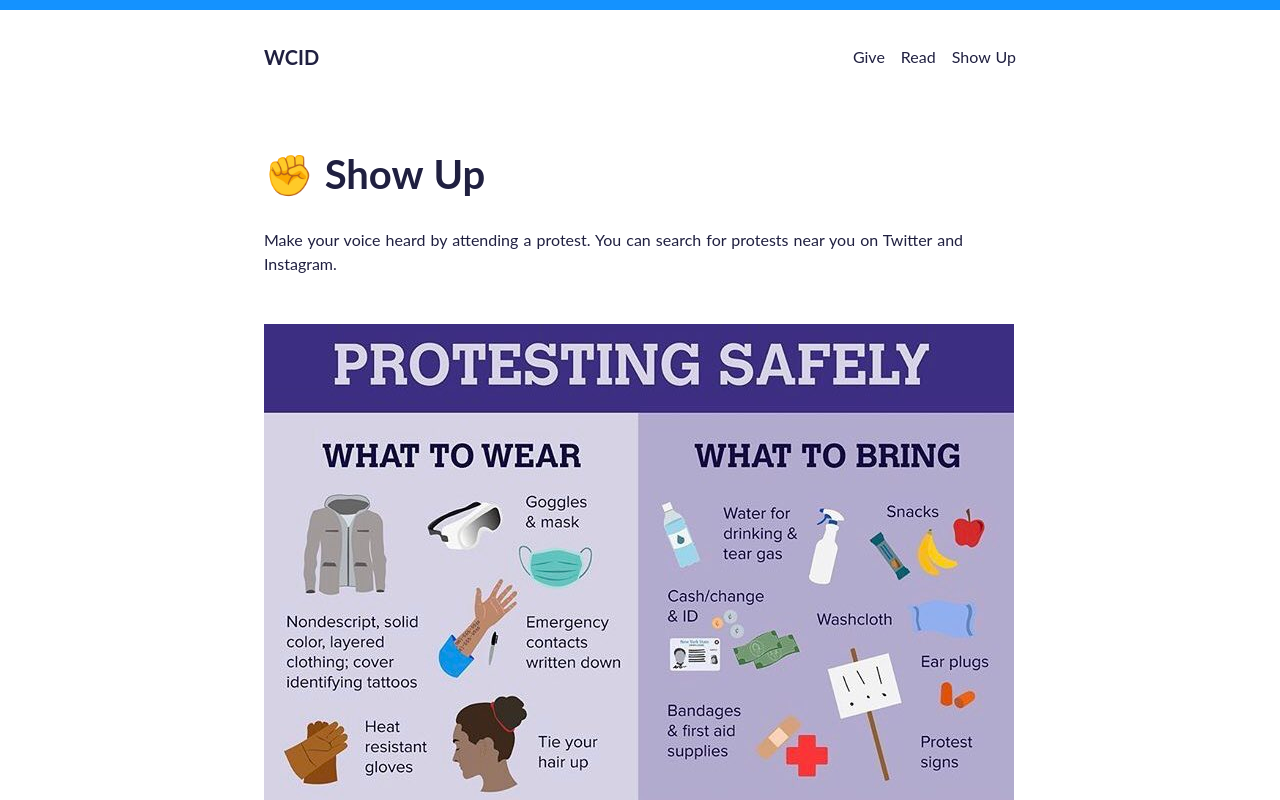
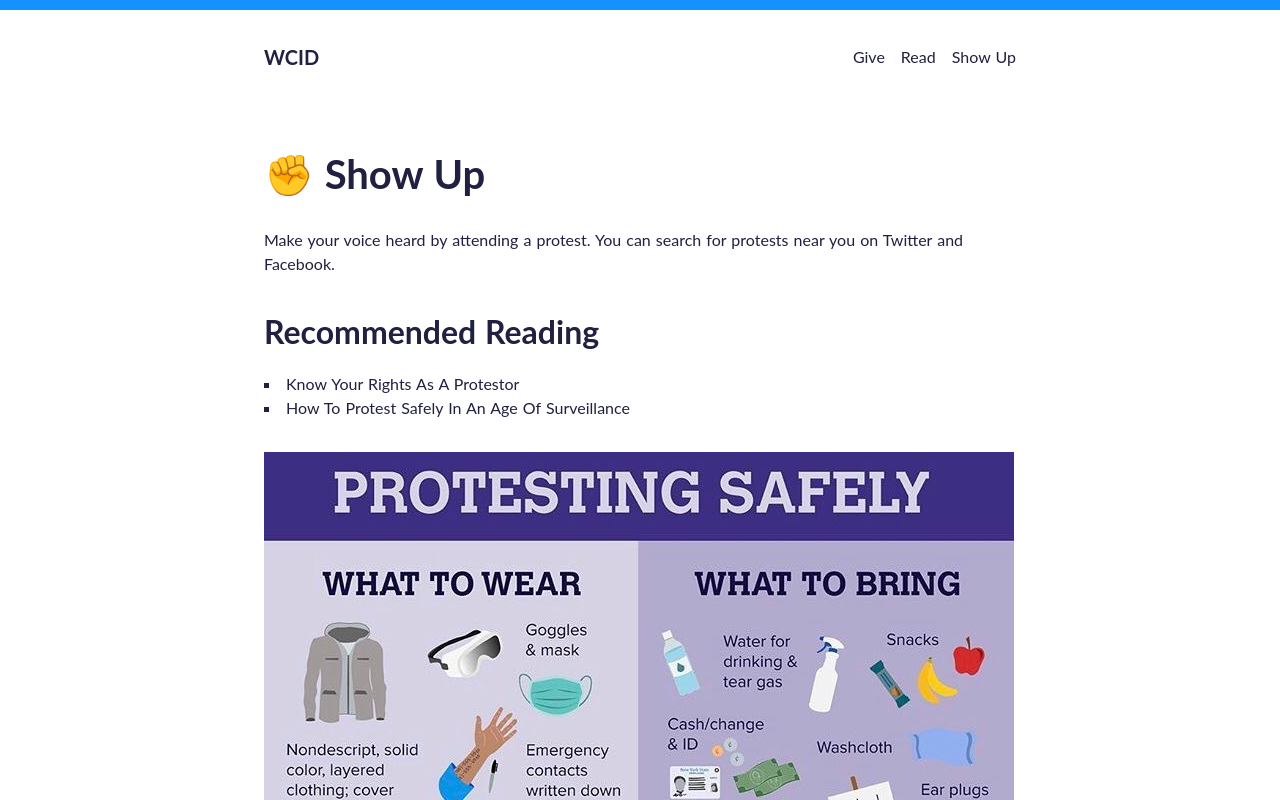
Before and after one commit to jamesctucker/what-can-i-do, a Nuxt app: page /showup in a window 1280 px wide. Shown: the top 800 px of the page. Built offline with nearby package versions, Linux system fonts and the light colour scheme.

Commit message:
updated showup with recommended reading

```diff
--- a/pages/showup.vue
+++ b/pages/showup.vue
@@ -2,10 +2,31 @@
   <div class="container p-4">
     <section>
       <h1 class="p-2 mt-8 mb-2">✊ Show Up</h1>
-      <p class="p-2 mb-8">
+      <p class="p-2 mb-2">
         Make your voice heard by attending a protest. You can search for
-        protests near you on Twitter and Instagram.
+        protests near you on Twitter and Facebook.
       </p>
+    </section>
+    <section>
+      <h2 class="p-2 mt-4">Recommended Reading</h2>
+      <ul class="p-2 mb-4">
+        <li>
+          <a
+            href="https://www.aclu.org/know-your-rights/protesters-rights/"
+            target="_blank"
+            rel="noopener noreferrer"
+            >Know Your Rights As A Protestor</a
+          >
+        </li>
+        <li>
+          <a
+            href="https://www.wired.com/story/how-to-protest-safely-surveillance-digital-privacy/"
+            target="_blank"
+            rel="noopener noreferrer"
+            >How To Protest Safely In An Age Of Surveillance</a
+          >
+        </li>
+      </ul>
     </section>
     <section>
       <img
```
Also changed, not shown: pages/README.md (deleted).
